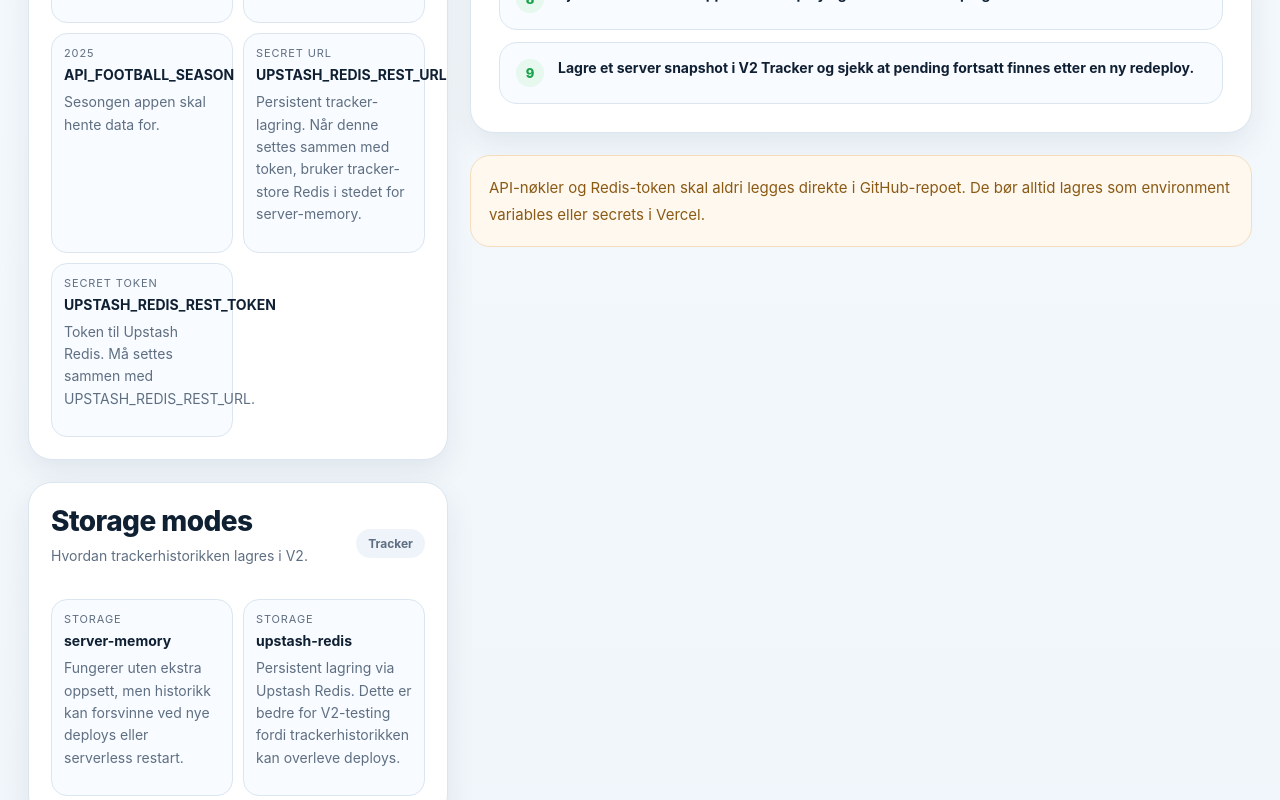
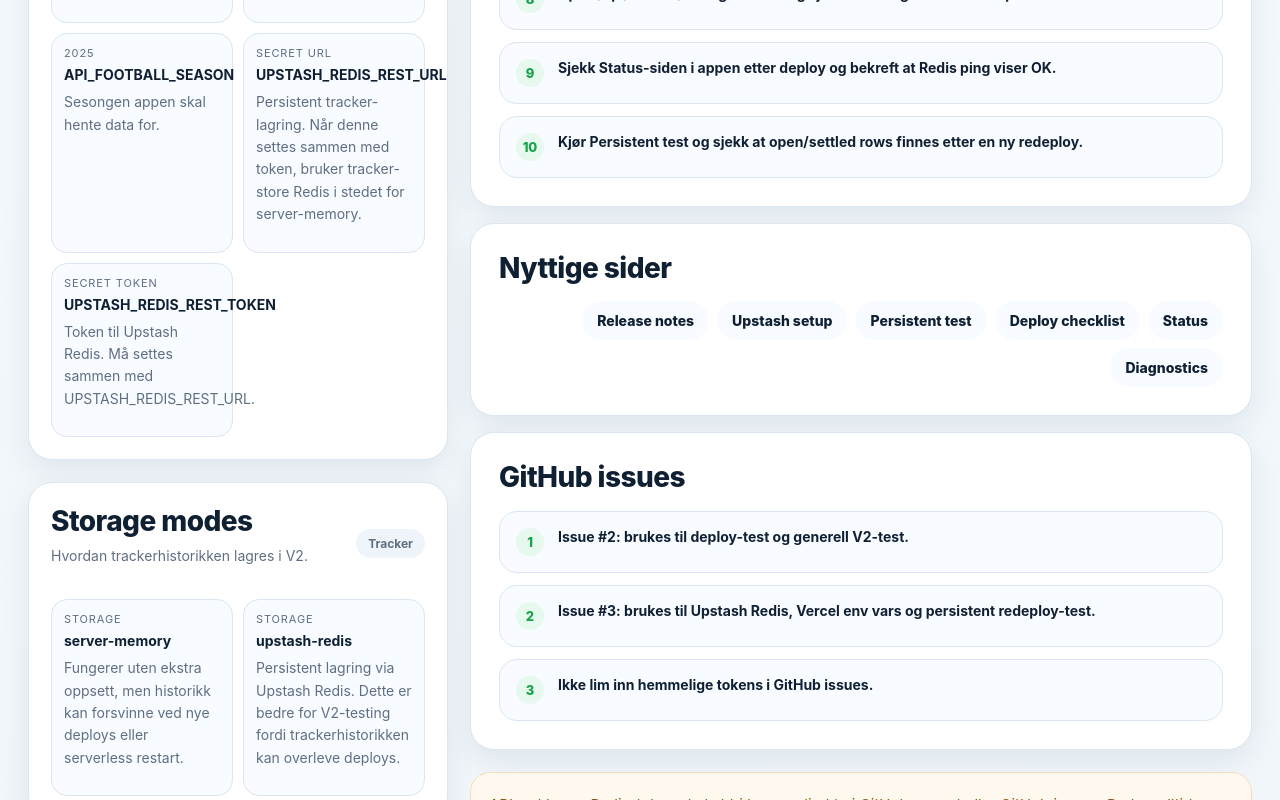
Before and after one commit to hakonnilsen157-commits/PL-betting-model, a Next.js app in the folder pl-vercel-v1/: page /setup in a window 1280 px wide. Shown: the part 1000-1800 px from the top of the page. Built offline with nearby package versions, Linux system fonts and the light colour scheme.

Commit message:
Update setup with release notes and issue 3 workflow

```diff
--- a/pl-vercel-v1/app/setup/page.tsx
+++ b/pl-vercel-v1/app/setup/page.tsx
@@ -47,15 +47,16 @@ const envVars = [
 ];
 
 const setupSteps = [
+  'Start med Release notes for å se siste anbefalte testrekkefølge.',
   'Gå til prosjektet i Vercel.',
   'Åpne Settings og deretter Environment Variables.',
   'Legg inn API-nøkler som secrets, ikke direkte i koden.',
   'Sett DATA_MODE til ønsket modus.',
-  'Legg inn Upstash Redis-variablene hvis trackerhistorikk skal overleve nye deploys.',
+  'Legg inn Upstash Redis-variablene når du jobber med issue #3.',
   'Redeploy prosjektet etter at environment variables er lagret.',
   'Åpne /api/tracker/storage-status og sjekk at storageMode viser upstash-redis.',
   'Sjekk Status-siden i appen etter deploy og bekreft at Redis ping viser OK.',
-  'Lagre et server snapshot i V2 Tracker og sjekk at pending fortsatt finnes etter en ny redeploy.',
+  'Kjør Persistent test og sjekk at open/settled rows finnes etter en ny redeploy.',
 ];
 
 const storageModes = [
@@ -72,9 +73,25 @@ const storageModes = [
 const redisChecks = [
   '/api/tracker/storage-status skal vise storageMode: upstash-redis når variablene er satt.',
   'Redis ping på Status-siden skal vise OK.',
-  'V2 Tracker skal kunne lagre server snapshot uten feil.',
+  'V2 Tracker eller Test lab skal kunne lagre server snapshot uten feil.',
   'Stats og Quality skal vise samme antall tracker-rader etter lagring.',
-  'Etter redeploy bør trackerhistorikken fortsatt være der hvis Redis er satt riktig.',
+  'Persistent test skal vise at historikken fortsatt er der etter redeploy.',
+  'Issue #3 kan først lukkes når Redis og Persistent test er bekreftet.',
+];
+
+const helpfulPages = [
+  { href: '/release-notes', label: 'Release notes' },
+  { href: '/upstash-setup', label: 'Upstash setup' },
+  { href: '/persistent-test', label: 'Persistent test' },
+  { href: '/deploy-checklist', label: 'Deploy checklist' },
+  { href: '/status', label: 'Status' },
+  { href: '/diagnostics', label: 'Diagnostics' },
+];
+
+const issueNotes = [
+  'Issue #2: brukes til deploy-test og generell V2-test.',
+  'Issue #3: brukes til Upstash Redis, Vercel env vars og persistent redeploy-test.',
+  'Ikke lim inn hemmelige tokens i GitHub issues.',
 ];
 
 export default function SetupPage() {
@@ -168,8 +185,29 @@ export default function SetupPage() {
             </div>
           </section>
 
+          <section className="detail-card" style={{ marginTop: 16 }}>
+            <h2 className="section-title">Nyttige sider</h2>
+            <div className="app-nav-links" style={{ marginTop: 12 }}>
+              {helpfulPages.map((link) => (
+                <a key={link.href} href={link.href} className="app-nav-link">{link.label}</a>
+              ))}
+            </div>
+          </section>
+
+          <section className="detail-card" style={{ marginTop: 16 }}>
+            <h2 className="section-title">GitHub issues</h2>
+            <div className="reason-list" style={{ marginTop: 16 }}>
+              {issueNotes.map((note, index) => (
+                <div key={note} className="reason-card">
+                  <span className="reason-number">{index + 1}</span>
+                  <div className="metric-pill-value">{note}</div>
+                </div>
+              ))}
+            </div>
+          </section>
+
           <section className="warning-box">
-            API-nøkler og Redis-token skal aldri legges direkte i GitHub-repoet. De bør alltid lagres som environment variables eller secrets i Vercel.
+            API-nøkler og Redis-token skal aldri legges direkte i GitHub-repoet eller GitHub issues. De bør alltid lagres som environment variables eller secrets i Vercel.
           </section>
         </aside>
       </section>
```
